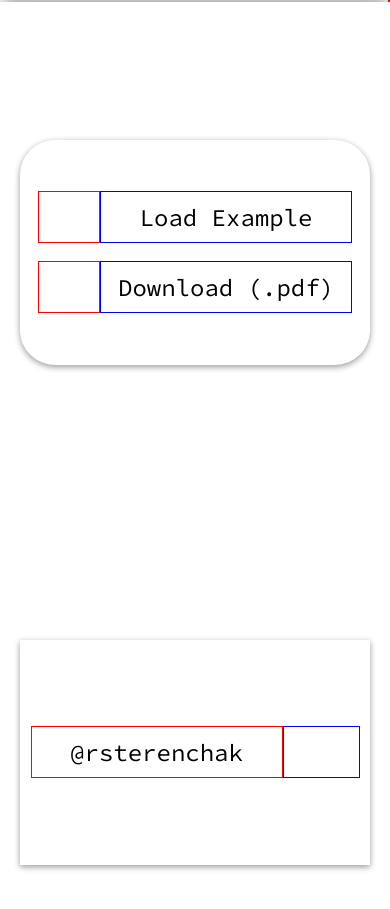
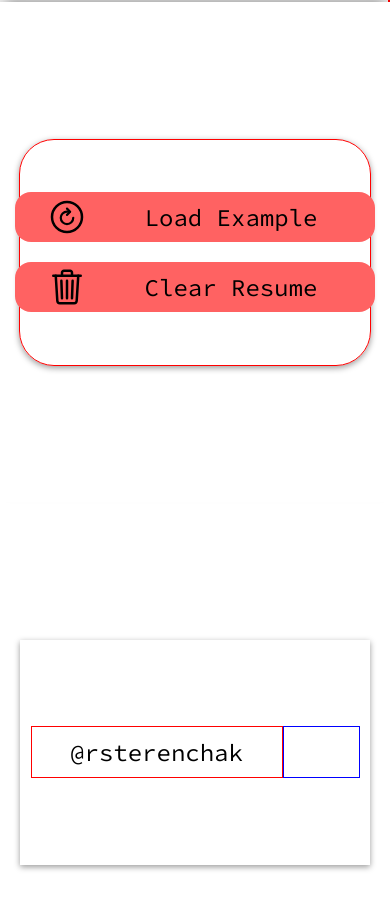
Before and after one commit to rsterenchak/react_practice, a React (Vite) app in the folder my-first-react-app/: page / in a window 390 px wide. Shown: the part 1700-2609 px from the top of the page. Built offline with nearby package versions, Linux system fonts and the light colour scheme.

Commit message:
Added UI load/clear buttons for mobile

```diff
--- /dev/null
+++ b/my-first-react-app/src/ClearButtonMobile.jsx
@@ -0,0 +1,49 @@
+import { useState } from 'react'
+import trashIcon from './assets/trash-outline.svg'
+import './index.css'
+
+function ClearButtonMobile({
+    setupEducationInfo,
+    setupPresets
+  }){
+
+    // console.log('Opened LoadButtonMobile.jsx');
+
+    const [isHovered, setHovered] = useState(false);
+    const [isMouse, setMouseClick] = useState(false); // setup another state for click down/up
+
+    const [isShown, setShown] = useState(false);
+
+    const boxStyle = {
+      boxShadow: isHovered ? isMouse ? 'none' : '0 2px 6px rgba(0, 0, 0, 0.4)' : "none",
+      backgroundColor: isMouse ? '#c40000' : '#ff6262',
+      cursor: 'pointer'
+
+    }
+
+
+
+    return (
+
+
+      <div className="formatOptionsInner2"
+
+        // onClick={setupPresets}
+
+        onMouseEnter={() => setHovered(true)}
+        onMouseLeave={() => setHovered(false)}
+
+        onMouseDown={() => setMouseClick(true)}
+        onMouseUp={() => setMouseClick(false)}
+
+        style={boxStyle}
+        >
+        <img className="formatOptionsLogo2" src={trashIcon}/>
+        <div className="formatOptionsName2"></div>
+      </div>
+
+    );
+
+  }
+
+  export default ClearButtonMobile
--- /dev/null
+++ b/my-first-react-app/src/LoadButtonMobile.jsx
@@ -0,0 +1,49 @@
+import { useState } from 'react'
+import loadIcon from './assets/refresh-outline.svg'
+import './index.css'
+
+function LoadButtonMobile({
+    setupEducationInfo,
+    setupPresets
+  }){
+
+    // console.log('Opened LoadButtonMobile.jsx');
+
+    const [isHovered, setHovered] = useState(false);
+    const [isMouse, setMouseClick] = useState(false); // setup another state for click down/up
+
+    const [isShown, setShown] = useState(false);
+
+    const boxStyle = {
+      boxShadow: isHovered ? isMouse ? 'none' : '0 2px 6px rgba(0, 0, 0, 0.4)' : "none",
+      backgroundColor: isMouse ? '#c40000' : '#ff6262',
+      cursor: 'pointer'
+
+    }
+
+
+
+    return (
+
+
+      <div className="formatOptionsInner1"
+
+        // onClick={setupPresets}
+
+        onMouseEnter={() => setHovered(true)}
+        onMouseLeave={() => setHovered(false)}
+
+        onMouseDown={() => setMouseClick(true)}
+        onMouseUp={() => setMouseClick(false)}
+
+        style={boxStyle}
+        >
+        <img className="formatOptionsLogo1" src={loadIcon}/>
+        <div className="formatOptionsName1"></div>
+      </div>
+
+    );
+
+  }
+
+  export default LoadButtonMobile
--- a/my-first-react-app/src/MainSection.jsx
+++ b/my-first-react-app/src/MainSection.jsx
@@ -1,6 +1,5 @@
 import { useState } from 'react';
 import MobileExtension from './MobileExtension.jsx';
-import Mobile from './MobileExtension.jsx'
 import personalIcon from './assets/personal-outline.svg'
 import bookIcon from './assets/book-outline.svg'
 import bagIcon from './assets/bag-outline.svg'
@@ -1967,8 +1966,8 @@ function MainSection() {
   let educationList = [];
   let experienceList = [];
 
-  const [activeEducation, setActiveEducation] = useState(educationList);
-  const [activeExperience, setActiveExperience] = useState(experienceList);
+  const [activeEducation, setActiveEducation] = useState(educationList); // ***** create another state or lift this one up *****
+  const [activeExperience, setActiveExperience] = useState(experienceList); // ***** create another state or lift this one up *****
 
   const [activeEdClickable, setEdClickable] = useState(true);
   const [activeExClickable, setExClickable] = useState(true);
--- a/my-first-react-app/src/MobileExtension.jsx
+++ b/my-first-react-app/src/MobileExtension.jsx
@@ -1,23 +1,34 @@
 import { useState } from 'react'
-import reactLogo from './assets/react.svg'
-import viteLogo from '/vite.svg'
+import LoadButtonMobile from './LoadButtonMobile.jsx';
+import ClearButtonMobile from './ClearButtonMobile.jsx';
 import './index.css'
 
 function MobileExtension() {
-  // console.log('entered mobileExtension component')
+
+
   return (
       <div id='footSection'>
 
         <div id='innerFoot1'>
           <div id='formatOptionsNew'>
-            <div id='formatOptionsInner1'>
+
+            {/** Load Example Section */}
+{/*             <div id='formatOptionsInner1'>
               <div id='formatOptionsLogo1'></div>
               <div id='formatOptionsName1'></div>
-            </div>
-            <div id='formatOptionsInner2'>
-            <div id='formatOptionsLogo2'></div>
+            </div> */}
+
+            <LoadButtonMobile />
+
+
+            {/** Clear Resume Section */}
+{/*             <div id='formatOptionsInner2'>
+              <div id='formatOptionsLogo2'></div>
               <div id='formatOptionsName2'></div>
-            </div>
+            </div> */}
+
+            <ClearButtonMobile />
+
           </div>
 
         </div>
--- a/my-first-react-app/src/index.css
+++ b/my-first-react-app/src/index.css
@@ -1064,32 +1064,32 @@ ul {
     border-radius: 35px;
     height: 225px;
     width: 100%;
+    gap: 20px;
     max-width: 500px;
     box-shadow: 0 2px 6px rgba(0, 0, 0, 0.4);
 
   }
 
-  #formatOptionsInner1 {
-    display: flex;
-    flex-direction: row;
-    justify-content: center;
-    align-items: center;
-    height: 70px;
-    width: 100%;
-    max-width: 400px;
-
+  .formatOptionsInner1 {
+    display: grid;
+    grid-template-rows: 1fr;
+    grid-template-columns: 1fr 4fr;
+    height: 50px;
+    width: 360px;
+    border-radius: 16px;
+    background-color: #ff6262;
   }
 
-  #formatOptionsLogo1 {
-    height: 50px;
-    width: 60px;
-    border: 1px solid red;
+  .formatOptionsLogo1 {
+    display: flex;
+    align-self: center;
+    justify-self: end;
+    height: 40px;
+    width: auto;
   }
 
-  #formatOptionsName1 {
-    height: 50px;
-    width: 250px;
-    border: 1px solid blue;
+  .formatOptionsName1 {
+
     display: flex;
     justify-content: center;
     align-items: center;
@@ -1097,39 +1097,38 @@ ul {
 
   }
 
-  #formatOptionsName1::before {
+  .formatOptionsName1::before {
     content: 'Load Example';
 
   }
 
-  #formatOptionsInner2 {
-    display: flex;
-    flex-direction: row;
-    justify-content: center;
-    align-items: center;
-    height: 70px;
-    width: 100%;
-    max-width: 400px;
+  .formatOptionsInner2 {
+    display: grid;
+    grid-template-rows: 1fr;
+    grid-template-columns: 1fr 4fr;
+    height: 50px;
+    width: 360px;
+    border-radius: 16px;
+    background-color: #ff6262;
   }
 
-  #formatOptionsLogo2 {
-    height: 50px;
-    width: 60px;
-    border: 1px solid red;
+  .formatOptionsLogo2 {
+    display: flex;
+    align-self: center;
+    justify-self: end;
+    height: 40px;
+    width: auto;
   }
 
-  #formatOptionsName2 {
-    height: 50px;
-    width: 250px;
-    border: 1px solid blue;
+  .formatOptionsName2 {
     display: flex;
     justify-content: center;
     align-items: center;
     font-size: 24px;
   }
 
-  #formatOptionsName2::before {
-    content: 'Download (.pdf)';
+  .formatOptionsName2::before {
+    content: 'Clear Resume';
 
   }
 
@@ -1329,10 +1328,12 @@ ul {
 
   #formatOptionsNew {
     max-width: 350px;
+    border: 1px solid red;
   }
 
   #formatOptionsInner1 {
     max-width: 325px;
+    border: 1px solid red;
   }
 
   #formatOptionsInner2 {
```
